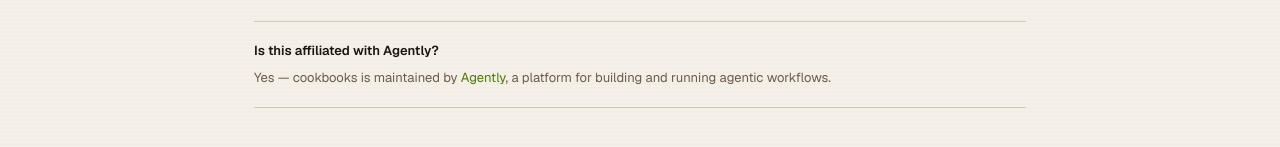
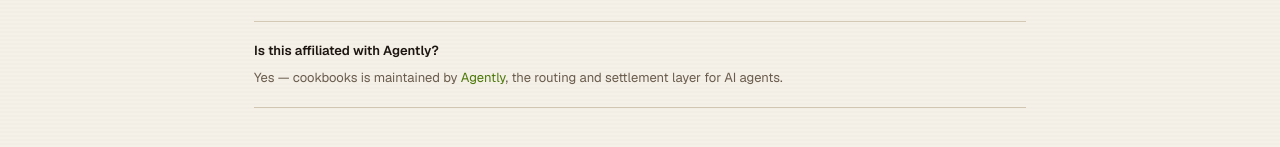
Before and after one commit to AgentlyHQ/cookbooks-app, a Next.js app: page /faq in a window 1280 px wide. Shown: the part 445-592 px from the top of the page. Built offline with nearby package versions, Linux system fonts and the light colour scheme; no server answers.

Commit message:
fix: faq

```diff
--- a/app/_components/FaqSection.tsx
+++ b/app/_components/FaqSection.tsx
@@ -39,7 +39,7 @@
             <a href="https://use-agently.com" target="_blank" rel="noopener noreferrer">
               Agently
             </a>
-            , a platform for building and running agentic workflows.
+            , the routing and settlement layer for AI agents.
           </dd>
         </div>
       </dl>
```
